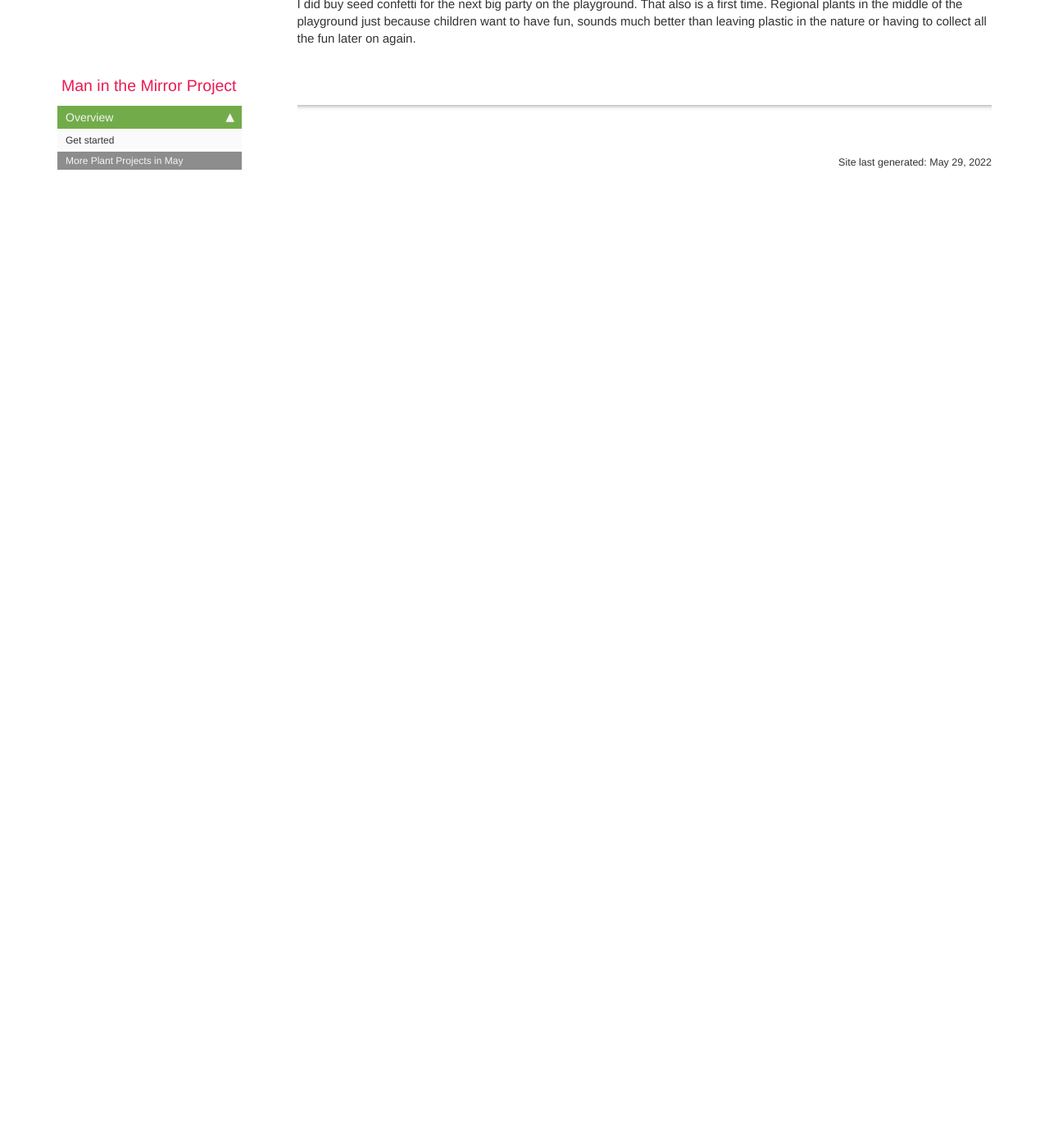
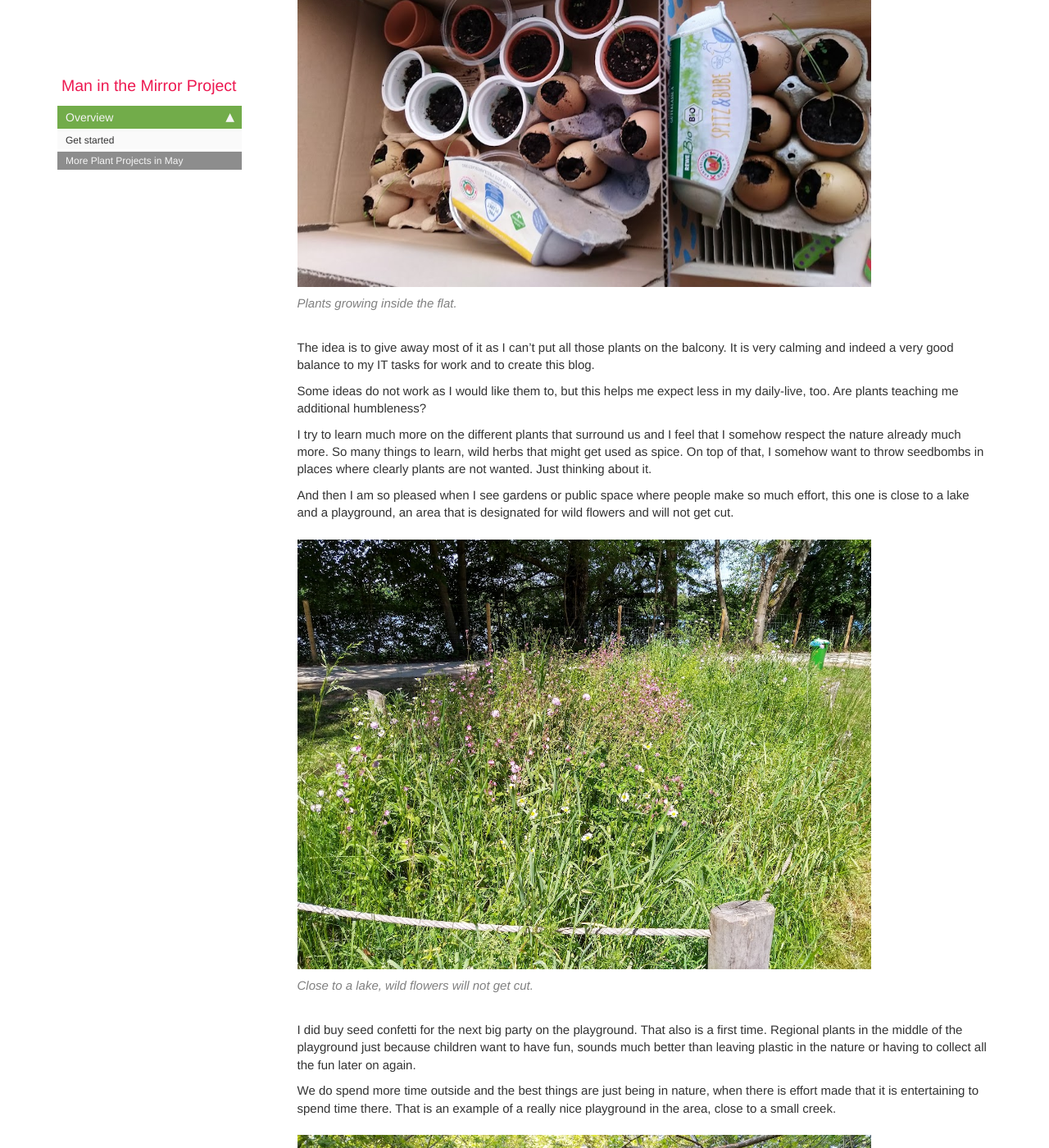
Before and after one commit to bunkeak/my-jekyll-website, a Jekyll site: the page built from _posts/2022-05-29-more-plant-projects.md, in a window 1280 px wide and 1400 px high, scrolled down 466 px. Shown: the whole window at 82% size. Built offline with Jekyll 4.4.1, drawn with Linux system fonts in a browser that asks for light colours; comment, search, counter and statistics services are not loaded; before the commit the page ends 900 px from its top, so only the background shows below that; some of the changed text lies outside the part shown.

Commit message:
Continue content, images in, maybe another one of Pandacraft to add.

```diff
--- a/_posts/2022-05-29-more-plant-projects.md
+++ b/_posts/2022-05-29-more-plant-projects.md
@@ -10,12 +10,22 @@ tags: [news]
 
 This is the first post in this whole new project of mine to do blog posts. This month, the challenge was to do more plant projects. So far, I continued with wild strawberry, thyme, lemon balm and onion.
 
+{% include image.html file="IMG_20220529_072815.jpg" alt="Plants growing inside the flat" caption="Plants growing inside the flat." %}
+
 The idea is to give away most of it as I can't put all those plants on the balcony. It is very calming and indeed a very good balance to my IT tasks for work and to create this blog.
 
 Some ideas do not work as I would like them to, but this helps me expect less in my daily-live, too. Are plants teaching me additional humbleness?
 
 I try to learn much more on the different plants that surround us and I feel that I somehow respect the nature already much more. So many things to learn, wild herbs that might get used as spice. On top of that, I somehow want to throw seedbombs in places where clearly plants are not wanted. Just thinking about it.
 
+And then I am so pleased when I see gardens or public space where people make so much effort, this one is close to a lake and a playground, an area that is designated for wild flowers and will not get cut.
+
+{% include image.html file="IMG_20220521_142424.jpg" alt="Area designated for wild flowers to grow" caption="Close to a lake, wild flowers will not get cut." %}
+
 I did buy seed confetti for the next big party on the playground. That also is a first time. Regional plants in the middle of the playground just because children want to have fun, sounds much better than leaving plastic in the nature or having to collect all the fun later on again.
 
+We do spend more time outside and the best things are just being in nature, when there is effort made that it is entertaining to spend time there. That is an example of a really nice playground in the area, close to a small creek.
+
+{% include image.html file="IMG_20220514_191741.jpg" alt="Playground with water with ducks nearby." caption="Playground example, nature at its best." %}
+
 {% include links.html %}
```
Also changed, not shown: images/IMG_20220514_191741.jpg (added), images/IMG_20220521_142424.jpg (added), images/IMG_20220529_072815.jpg (added).
